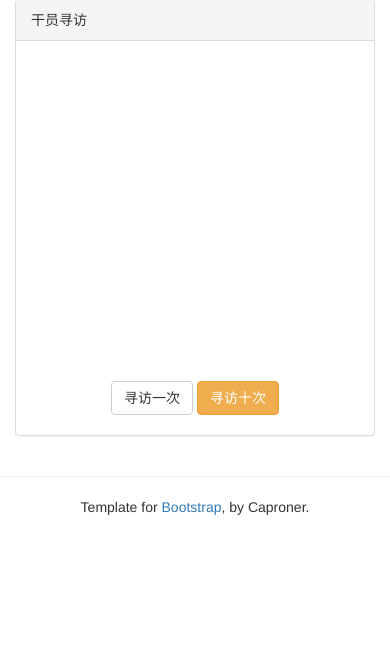
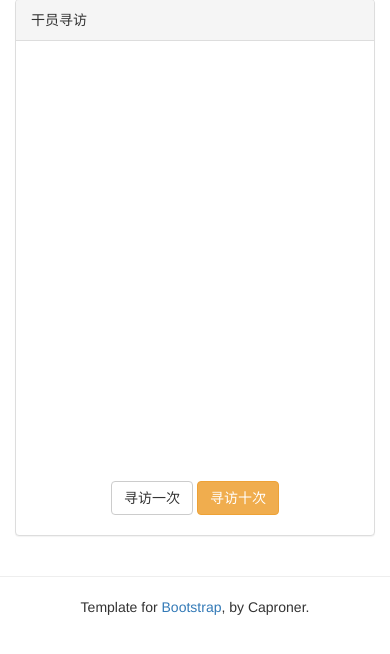
Before and after one commit to Caproner/PersonalWeb, a Django app: page /ArkNights/draw.html in a window 390 px wide. Shown: the part 71-725 px from the top of the page. Run offline with Django 3.2, Linux system fonts and the light colour scheme; some libraries are stand-ins or nearby versions.

Commit message:
修改了手机端的样式

```diff
--- a/PersonalWeb/frontend/templates/ArkNights/draw.html
+++ b/PersonalWeb/frontend/templates/ArkNights/draw.html
@@ -20,7 +20,9 @@
                                 <div class="draw-star">
                                     {{ agent.star }}
                                 </div>
-                                <img src="http://118.89.158.235/static/ArkNights/img/agents/{{ agent.name }}.png">
+                                <div class="draw-img">
+                                    <img src="http://118.89.158.235/static/ArkNights/img/agents/{{ agent.name }}.png">
+                                </div>
                                 <div class="draw-job">
                                     <img src="http://118.89.158.235/static/ArkNights/img/jobs/{{ agent.job }}.png">
                                 </div>
--- a/PersonalWeb/static/ArkNights/css/draw.css
+++ b/PersonalWeb/static/ArkNights/css/draw.css
@@ -8,6 +8,11 @@
 	.draw-job
 	{
 		padding:	10px;
+		transform: scale(0.6);
+	}
+	.draw-img
+	{
+		transform: scale(0.6);
 	}
 	.draw-button
 	{
@@ -19,7 +24,7 @@
 	{
 		text-align:	center;
 		padding:	20px;
-		height:		300px;
+		height:		400px;
 	}
 	.draw-unit
 	{
@@ -60,6 +65,10 @@
 	.draw-job
 	{
 		padding:	10px;
+	}
+	.draw-img
+	{
+
 	}
 	.draw-button
 	{
```
